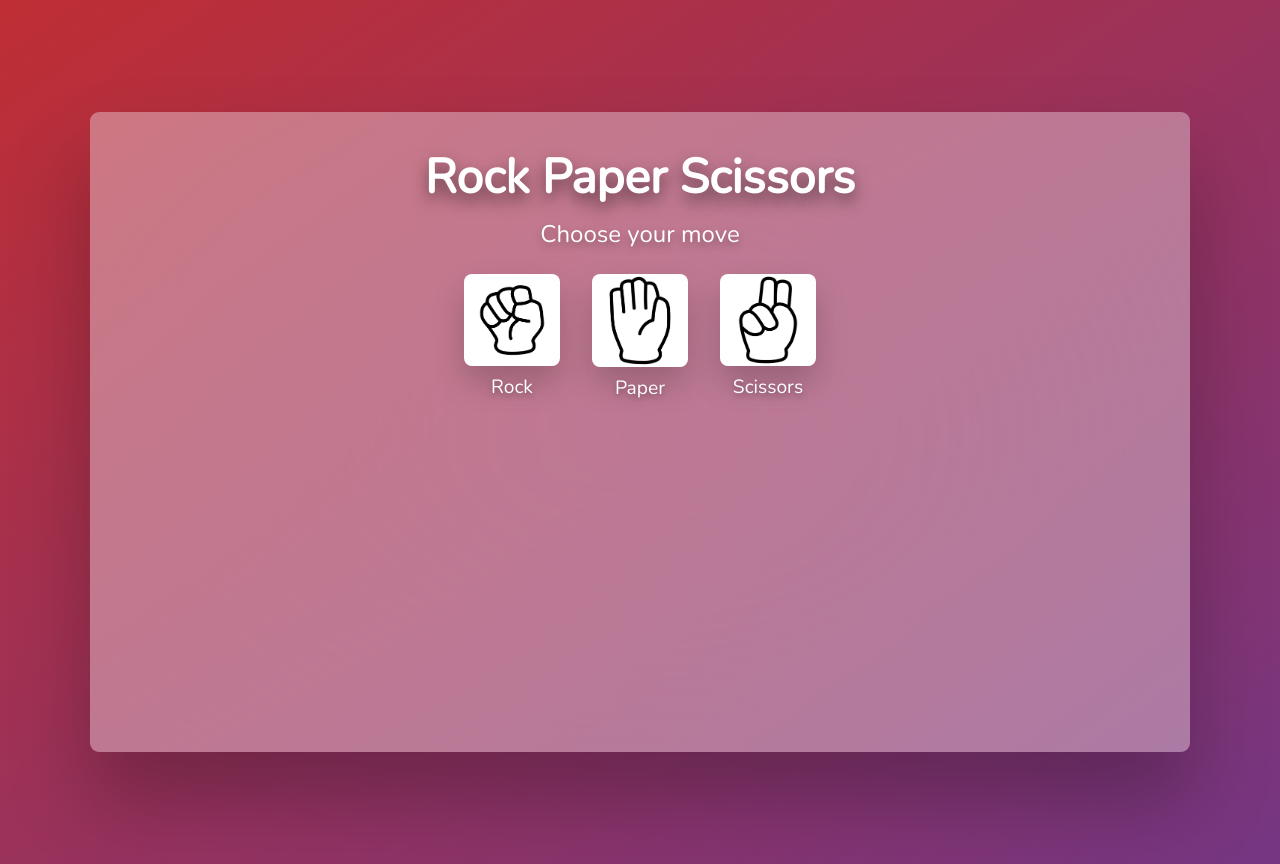
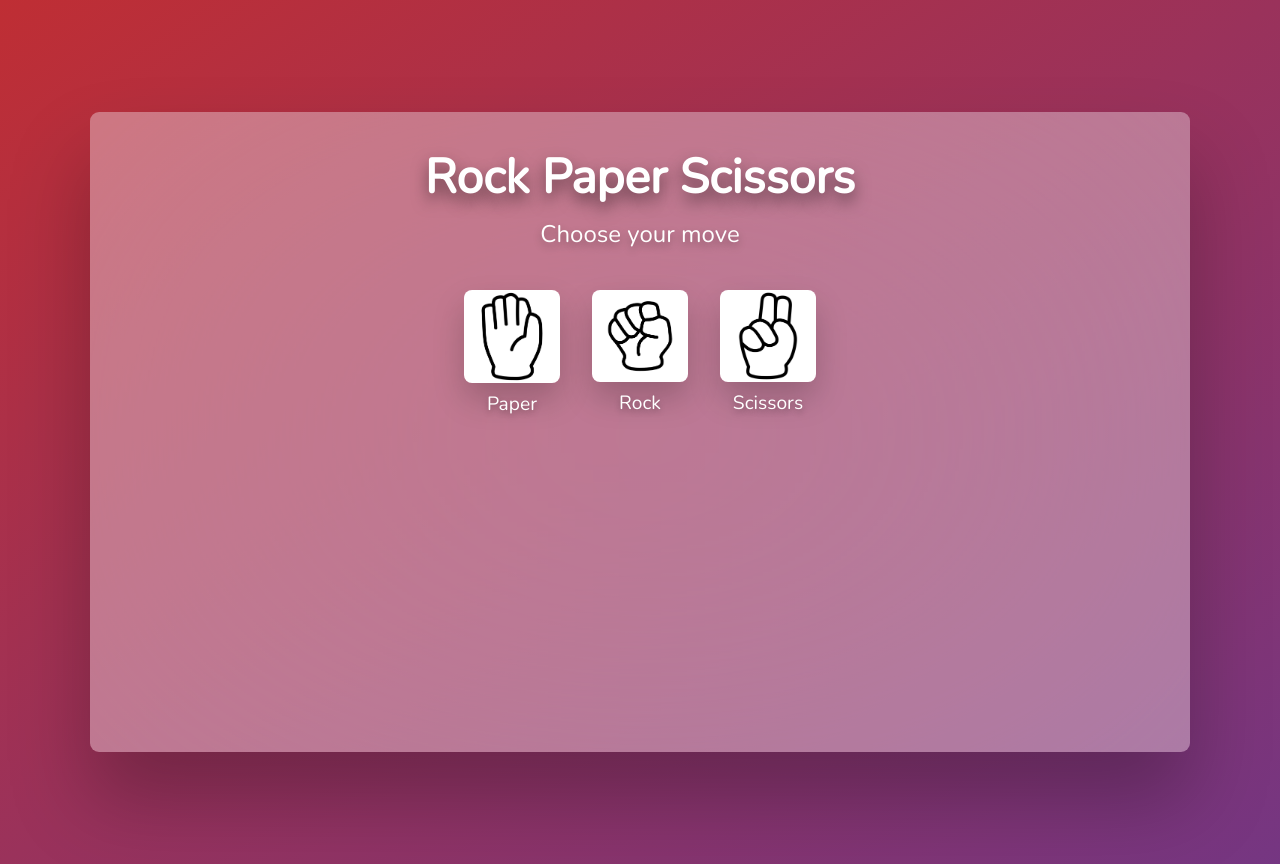
Before and after one commit to GabbenPapa/react-game_launcher, a React (Vite) app: page /game_rps in a window 1280 px wide. Built offline with nearby package versions, Linux system fonts and the light colour scheme.

Commit message:
RPS Refactor

```diff
--- a/src/games/RPS/RPS.jsx
+++ b/src/games/RPS/RPS.jsx
@@ -4,39 +4,34 @@ import paperImg from "../../assets/paper.png";
 import rockImg from "../../assets/rock.png";
 import scissorsImg from "../../assets/scissors.png";
 
-const rpsImages = {
-  1: paperImg,
-  2: rockImg,
-  3: scissorsImg,
-};
-
-const rpsNames = {
-  1: "Paper",
-  2: "Rock",
-  3: "Scissors",
-};
+const rpsOptions = [
+  { id: 1, name: "Paper", img: paperImg },
+  { id: 2, name: "Rock", img: rockImg },
+  { id: 3, name: "Scissors", img: scissorsImg },
+];
 
 export default function RPS() {
-  const [holded, setHolded] = useState(null);
+  const [computerMove, setComputerMove] = useState(null);
   const [winner, setWinner] = useState("");
 
-  function checkWinner(playerMove) {
-    const compMove = Math.trunc(Math.random() * 3) + 1;
-    setHolded(compMove);
+  const getWinner = (playerId, compId) => {
+    if (playerId === compId) return "It's a tie!";
 
-    if (playerMove === rpsNames[compMove]) {
-      setWinner("It's a tie!");
-    } else if (
-      (playerMove === "Rock" && compMove === 3) ||
-      (playerMove === "Paper" && compMove === 2) ||
-      (playerMove === "Scissors" && compMove === 1)
+    if (
+      (playerId === 2 && compId === 3) ||
+      (playerId === 1 && compId === 2) ||
+      (playerId === 3 && compId === 1)
     ) {
-      setWinner("You win!");
-    } else {
-      setWinner("Computer wins!");
+      return "You win!";
     }
-  }
+    return "Computer wins!";
+  };
 
+  const handleClick = (playerId) => {
+    const compId = Math.ceil(Math.random() * 3);
+    setComputerMove(compId);
+    setWinner(getWinner(playerId, compId));
+  };
   return (
     <div className="rps">
       <main>
@@ -44,21 +39,17 @@ export default function RPS() {
           <h1 className="rps-title">Rock Paper Scissors</h1>
           <h2 className="rps-subtitle">Choose your move</h2>
           <div className="player">
-            <div className="player-move" onClick={() => checkWinner("Rock")}>
-              <img src={rockImg} alt="Rock" className="player-img" />
-              <p className="player-text">Rock</p>
-            </div>
-            <div className="player-move" onClick={() => checkWinner("Paper")}>
-              <img src={paperImg} alt="Paper" className="player-img" />
-              <p className="player-text">Paper</p>
-            </div>
-
-            <div
-              className="player-move"
-              onClick={() => checkWinner("Scissors")}
-            >
-              <img src={scissorsImg} alt="Scissors" className="player-img" />
-              <p className="player-text">Scissors</p>
+            <div className="player">
+              {rpsOptions.map(({ id, name, img }) => (
+                <div
+                  key={id}
+                  className="player-move"
+                  onClick={() => handleClick(id)}
+                >
+                  <img src={img} alt={name} className="player-img" />
+                  <p className="player-text">{name}</p>
+                </div>
+              ))}
             </div>
           </div>
           {winner && (
@@ -67,17 +58,19 @@ export default function RPS() {
             </div>
           )}
         </div>
-        {holded && (
+        {computerMove && (
           <div className="rps-footer">
             <h2 className="rps-subtitle">Computer move</h2>
             <div className="player">
               <div className="computer-move">
                 <img
-                  src={rpsImages[holded]}
-                  alt={rpsNames[holded]}
+                  src={rpsOptions[computerMove - 1].img}
+                  alt={rpsOptions[computerMove - 1].name}
                   className="player-img"
                 />
-                <p className="player-text">{rpsNames[holded]}</p>
+                <p className="player-text">
+                  {rpsOptions[computerMove - 1].name}
+                </p>
               </div>
             </div>
           </div>
```
